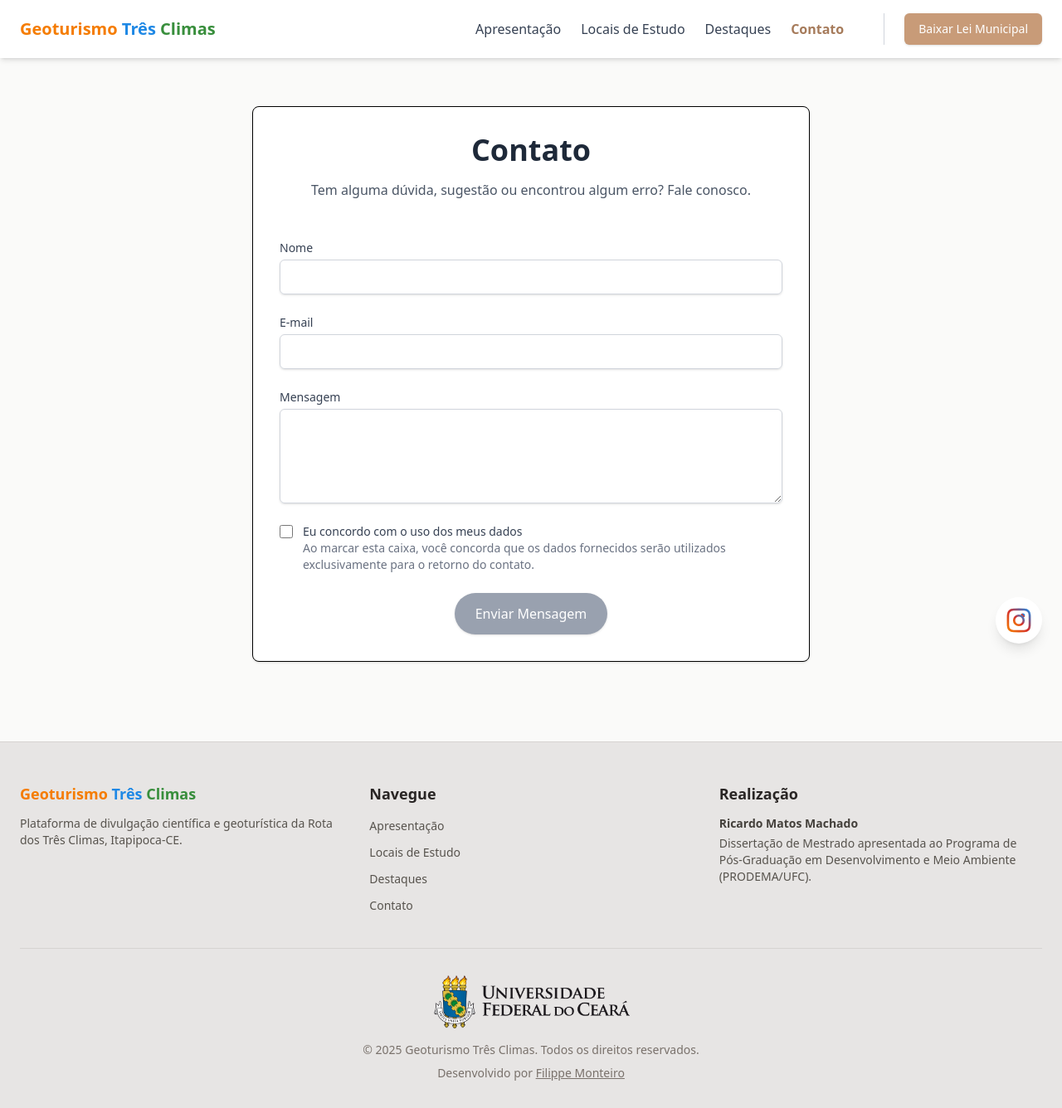
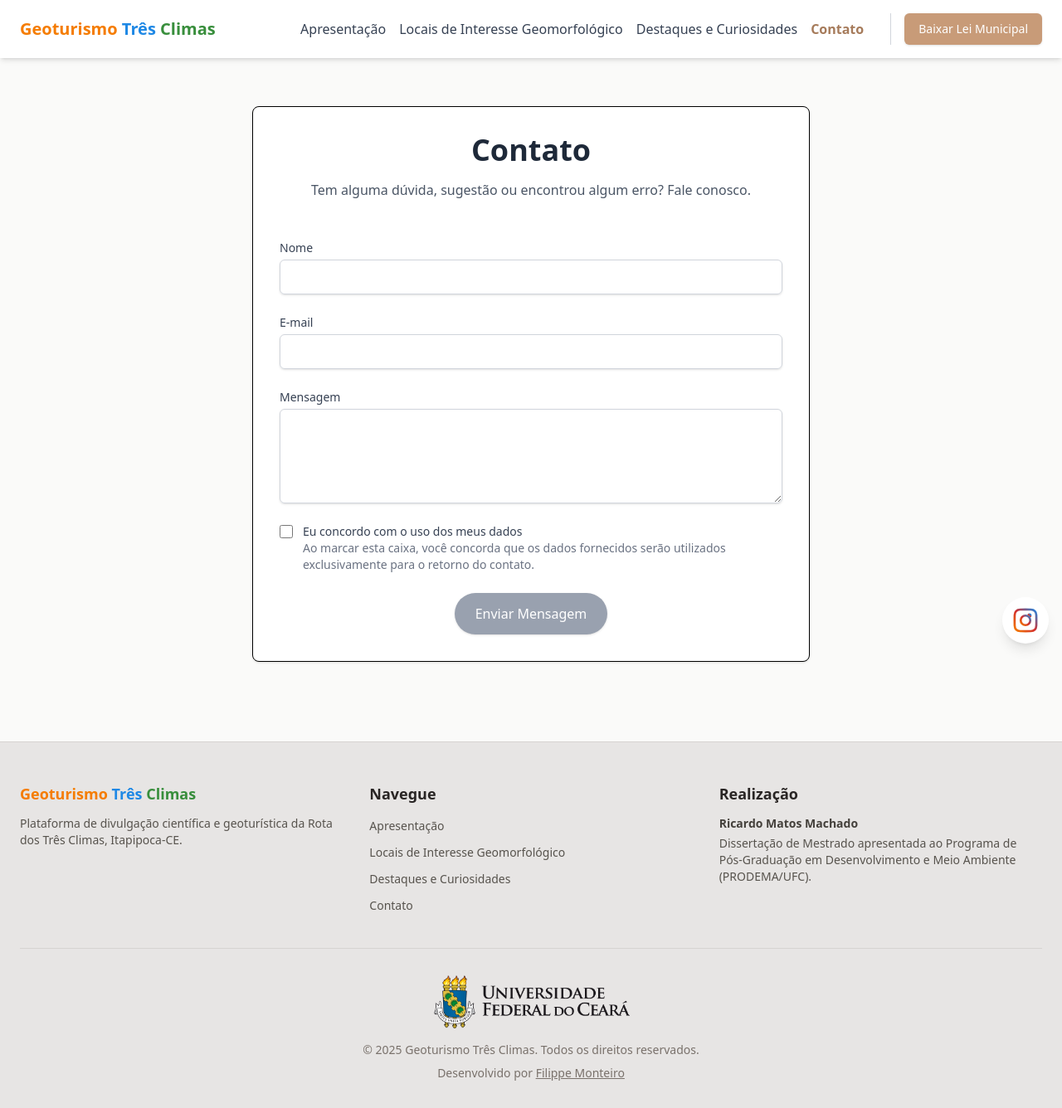
Before and after one commit to filippemonteiro/geoturismo-tres-climas, a React (Vite) app: page /contato in a window 1280 px wide. Shown: the whole page at 83% size. Built offline with nearby package versions, Linux system fonts and the light colour scheme.

Commit message:
fix: atualiza títulos e classes para maior clareza e consistência nas seções do footer e header

```diff
--- a/src/components/Footer.tsx
+++ b/src/components/Footer.tsx
@@ -35,7 +35,7 @@ export function Footer() {
                   to="/locais-de-estudo"
                   className="hover:text-[#A67B5B] text-sm transition-colors"
                 >
-                  Locais de Estudo
+                  Locais de Interesse Geomorfológico
                 </Link>
               </li>
               <li>
@@ -43,7 +43,7 @@ export function Footer() {
                   to="/destaques"
                   className="hover:text-[#A67B5B] text-sm transition-colors"
                 >
-                  Destaques
+                  Destaques e Curiosidades
                 </Link>
               </li>
               <li>
--- a/src/components/Header.tsx
+++ b/src/components/Header.tsx
@@ -5,8 +5,8 @@ export function Header() {
   const [isOpen, setIsOpen] = useState(false);
 
   const linkClasses =
-    "text-gray-700 hover:text-[#A67B5B] font-medium transition-colors";
-  const activeLinkClasses = "text-[#A67B5B] font-bold";
+    "text-gray-700 hover:text-[#A67B5B] font-medium transition-colors whitespace-nowrap";
+  const activeLinkClasses = "text-[#A67B5B] font-bold whitespace-nowrap";
 
   const navLinks = (
     <>
@@ -27,7 +27,7 @@ export function Header() {
         }
         onClick={() => setIsOpen(false)}
       >
-        Locais de Estudo
+        Locais de Interesse Geomorfológico
       </NavLink>
       <NavLink
         to="/destaques"
@@ -36,7 +36,7 @@ export function Header() {
         }
         onClick={() => setIsOpen(false)}
       >
-        Destaques
+        Destaques e Curiosidades
       </NavLink>
       <NavLink
         to="/contato"
@@ -52,11 +52,9 @@ export function Header() {
 
   const downloadButton = (
     <a
-      href="https://drive.google.com/file/d/1yFzql_8Lu-ydnCj4bzzp9fOZjga3LihH/view?usp=sharing"
-      target="_blank"
-      rel="noopener noreferrer"
+      href="/LEI MUNICIPAL_062_2023_0000001__.pdf"
       download
-      className="flex items-center justify-center px-4 py-2 border border-transparent rounded-md shadow-sm text-sm font-medium text-white bg-[#C89B78] hover:bg-[#A67B5B] transition-colors"
+      className="flex items-center justify-center px-4 py-2 border border-transparent rounded-md shadow-sm text-sm font-medium text-white bg-[#C89B78] hover:bg-[#A67B5B] transition-colors whitespace-nowrap"
     >
       Baixar Lei Municipal
     </a>
@@ -64,7 +62,7 @@ export function Header() {
 
   return (
     <header className="bg-white shadow-md fixed w-full z-50">
-      <nav className="container mx-auto px-6 py-4 flex justify-between items-center">
+      <nav className="container mx-auto px-4 lg:px-6 py-4 flex justify-between items-center">
         <div className="text-xl font-bold">
           <Link to="/">
             <span className="text-[#F57C00]">Geoturismo</span>{" "}
@@ -73,14 +71,14 @@ export function Header() {
           </Link>
         </div>
 
-        <div className="hidden md:flex items-center space-x-6">
-          <div className="flex items-center space-x-6">{navLinks}</div>
-          <div className="pl-6 ml-6 border-l border-gray-300">
+        <div className="hidden lg:flex items-center space-x-4">
+          <div className="flex items-center space-x-4">{navLinks}</div>
+          <div className="pl-4 ml-4 border-l border-gray-300">
             {downloadButton}
           </div>
         </div>
 
-        <div className="md:hidden">
+        <div className="lg:hidden">
           <button
             onClick={() => setIsOpen(true)}
             className="text-gray-600 focus:outline-none"
@@ -104,9 +102,9 @@ export function Header() {
       </nav>
 
       <div
-        className={`fixed top-0 left-0 h-full w-64 bg-white shadow-lg transform ${
+        className={`fixed top-0 left-0 h-full w-78 bg-white shadow-lg transform ${
           isOpen ? "translate-x-0" : "-translate-x-full"
-        } transition-transform duration-300 ease-in-out z-50 md:hidden`}
+        } transition-transform duration-300 ease-in-out z-50 lg:hidden`}
       >
         <div className="p-6">
           <div className="flex justify-between items-center mb-8">
@@ -142,7 +140,7 @@ export function Header() {
       {isOpen && (
         <div
           onClick={() => setIsOpen(false)}
-          className="fixed inset-0 bg-black opacity-50 z-40 md:hidden"
+          className="fixed inset-0 bg-black opacity-50 z-40 lg:hidden"
         ></div>
       )}
     </header>
--- a/src/components/InstagramButton.tsx
+++ b/src/components/InstagramButton.tsx
@@ -5,7 +5,7 @@ export function InstagramButton() {
       target="_blank"
       rel="noopener noreferrer"
       aria-label="Acesse nosso perfil no Instagram"
-      className="fixed bottom-6 right-6 z-50 bg-white p-3 rounded-full shadow-lg transition-transform hover:scale-110"
+      className="fixed bottom-6 right-4 z-50 bg-white p-3 rounded-full shadow-lg transition-transform hover:scale-110"
     >
       <svg
         xmlns="http://www.w3.org/2000/svg"
--- a/src/pages/RoutesPage.tsx
+++ b/src/pages/RoutesPage.tsx
@@ -93,7 +93,7 @@ export function RoutesPage() {
     <div className="bg-stone-50">
       <div className="container mx-auto px-4 py-24 pt-32">
         <h1 className="text-5xl font-bold font-heading text-center text-gray-800 mb-16">
-          Locais de Estudo
+          Locais de Interesse Geomorfológico
         </h1>
         <Tabs tabs={tabs} initialTabIndex={initialTabIndex} />
       </div>
```
Also changed, not shown: src/pages/HighlightsPage.tsx (+25 -16 lines).
